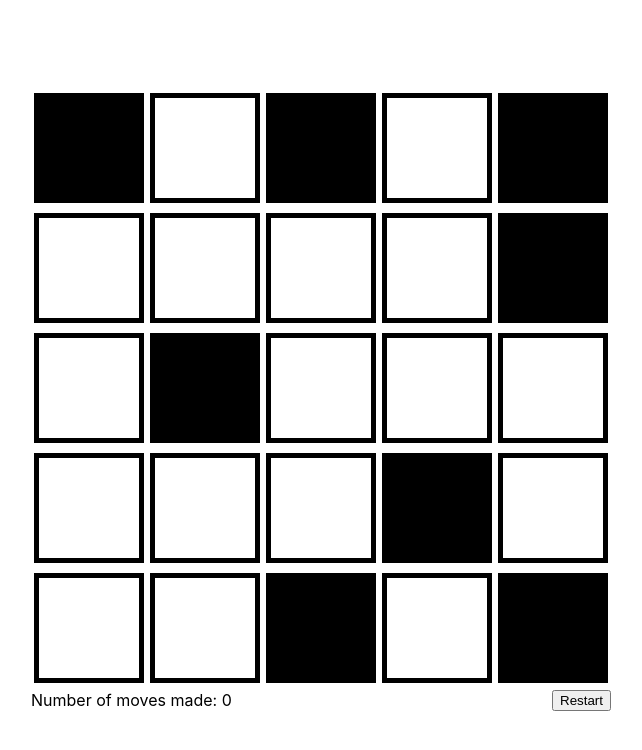
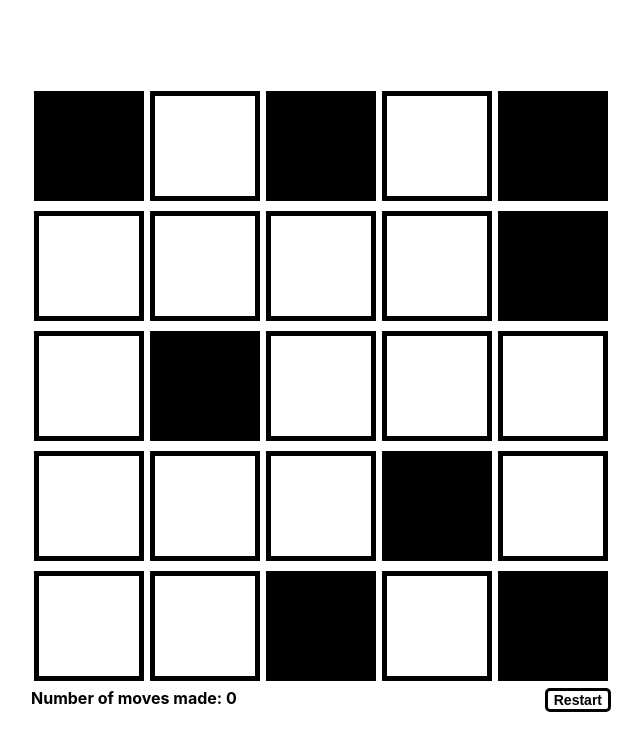
Before and after one commit to xlogz/lights-out, a React (Create React App) app: page / in a window 1280 px wide. Shown: the top 750 px of the page, without its empty margins (319-961 px from the left). Built offline with nearby package versions, Linux system fonts and the light colour scheme.

Commit message:
Minor visual adjustments

```diff
--- a/src/App.js
+++ b/src/App.js
@@ -2,6 +2,7 @@ import React, { useEffect, useState } from 'react';
 import Board from './components/Board';
 import Modal from './components/Modal';
 import Counter from './components/Counter';
+import { getByPlaceholderText } from '@testing-library/dom';
 
 
 const BOARD_WIDTH=5;
@@ -110,14 +111,19 @@ function App() {
 
 const styles = {
   restartButton: {
-    float: "right"
+    float: 'right',
+    backgroundColor: 'white',
+    border: '3px solid black',
+    borderRadius: '5px',
+    fontWeight: '700',
+    fontSize: '14px',
   },
   wrapper: {
-    display: "flex",
-    width: "100vw",
-    height: "100vh",
-    justifyContent: "center",
-    alignItems: "center"
+    display: 'flex',
+    width: '100vw',
+    height: '100vh',
+    justifyContent: 'center',
+    alignItems: 'center'
   }
 }
 
--- a/src/components/Counter.js
+++ b/src/components/Counter.js
@@ -5,7 +5,8 @@ const Counter = ({count}) => {
 const styles = {
     counter: {
         display: 'inline-block',
-        width: '50%'
+        width: '50%',
+        fontWeight: '700'
     }
 }
 
```
